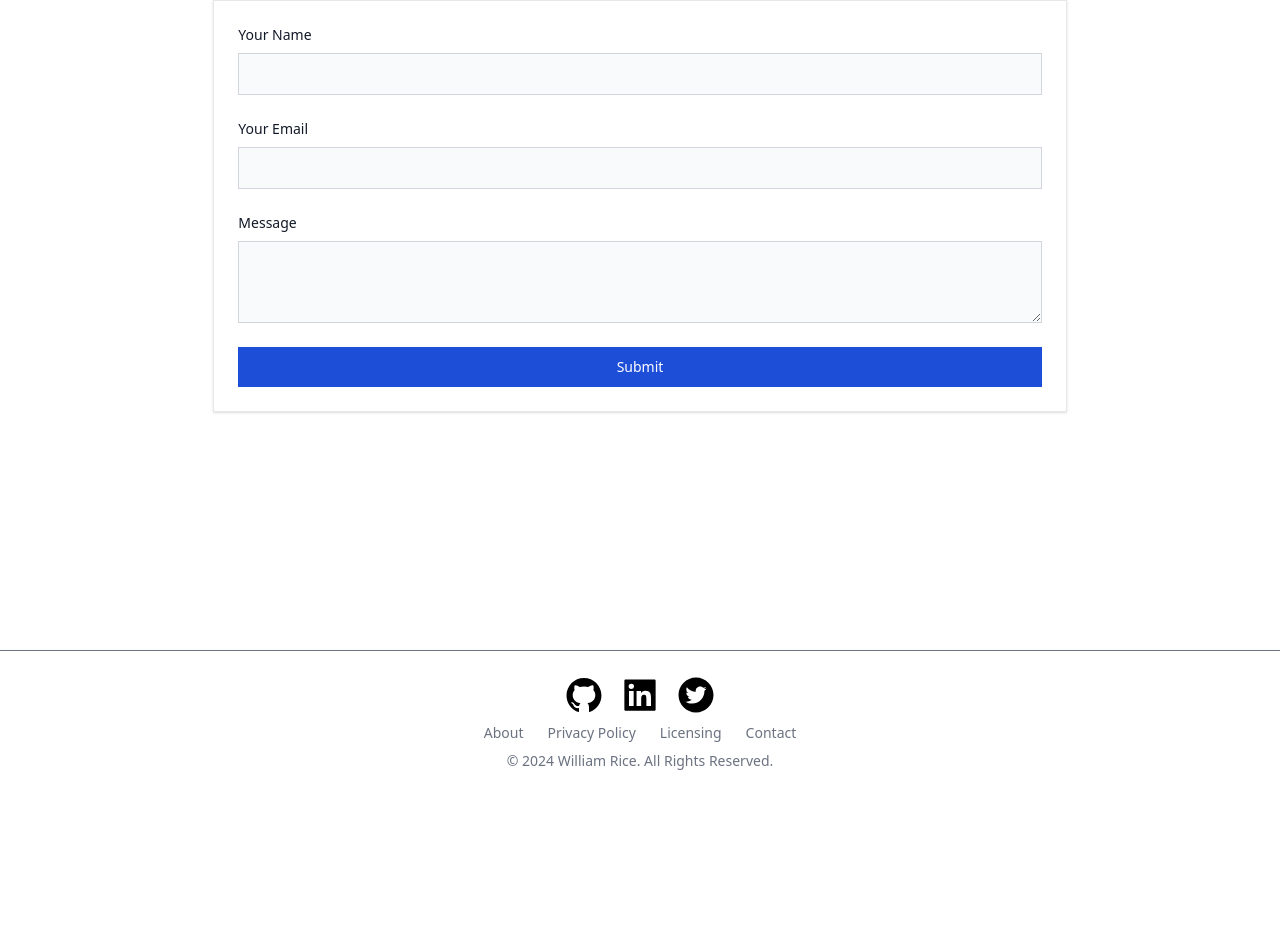
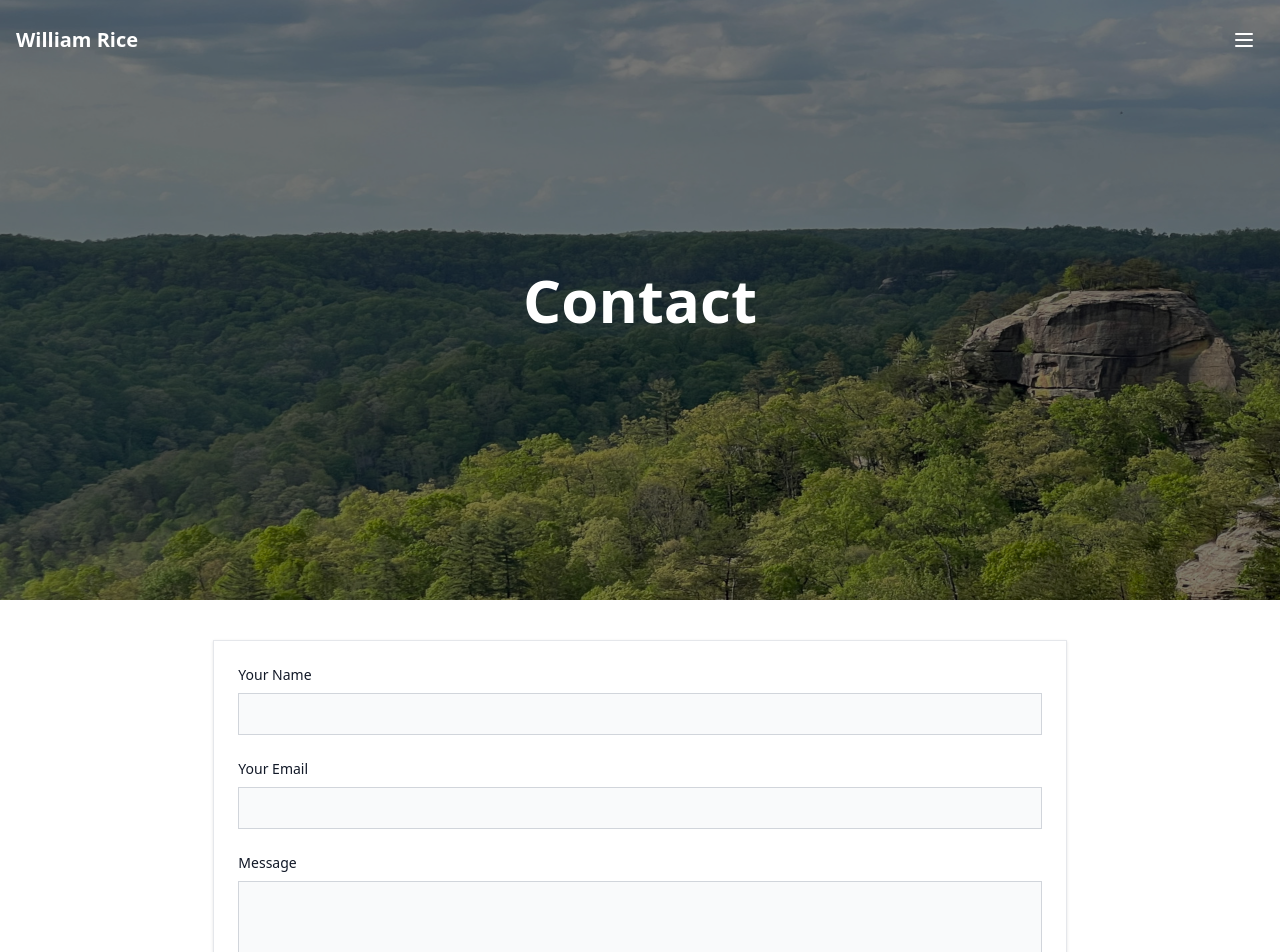
Before and after one commit to williamrice/williamarice-web, a Next.js app: page /contact in a window 1280 px wide. Shown: the top 952 px of the page. Before the commit the page ends 800 px from the top, so only its background shows below. Built offline with nearby package versions, Linux system fonts and the light colour scheme.

Commit message:
added header

```diff
--- a/app/contact/page.tsx
+++ b/app/contact/page.tsx
@@ -2,12 +2,21 @@
 
 import ContactForm from "../../components/contact-form/ContactForm";
 import React from "react";
-
+import Header from "@/components/Header";
 const ContactPage = () => {
   return (
-    <div className="flex justify-center w-full">
-      <ContactForm />
-    </div>
+    <>
+      <Header>
+        <div className="h-full flex flex-col items-center justify-center">
+          <h1 className="lg:text-6xl text-4xl font-bold text-center text-white">
+            Contact
+          </h1>
+        </div>
+      </Header>
+      <div className="my-10 flex justify-center w-full">
+        <ContactForm />
+      </div>
+    </>
   );
 };
 
```
